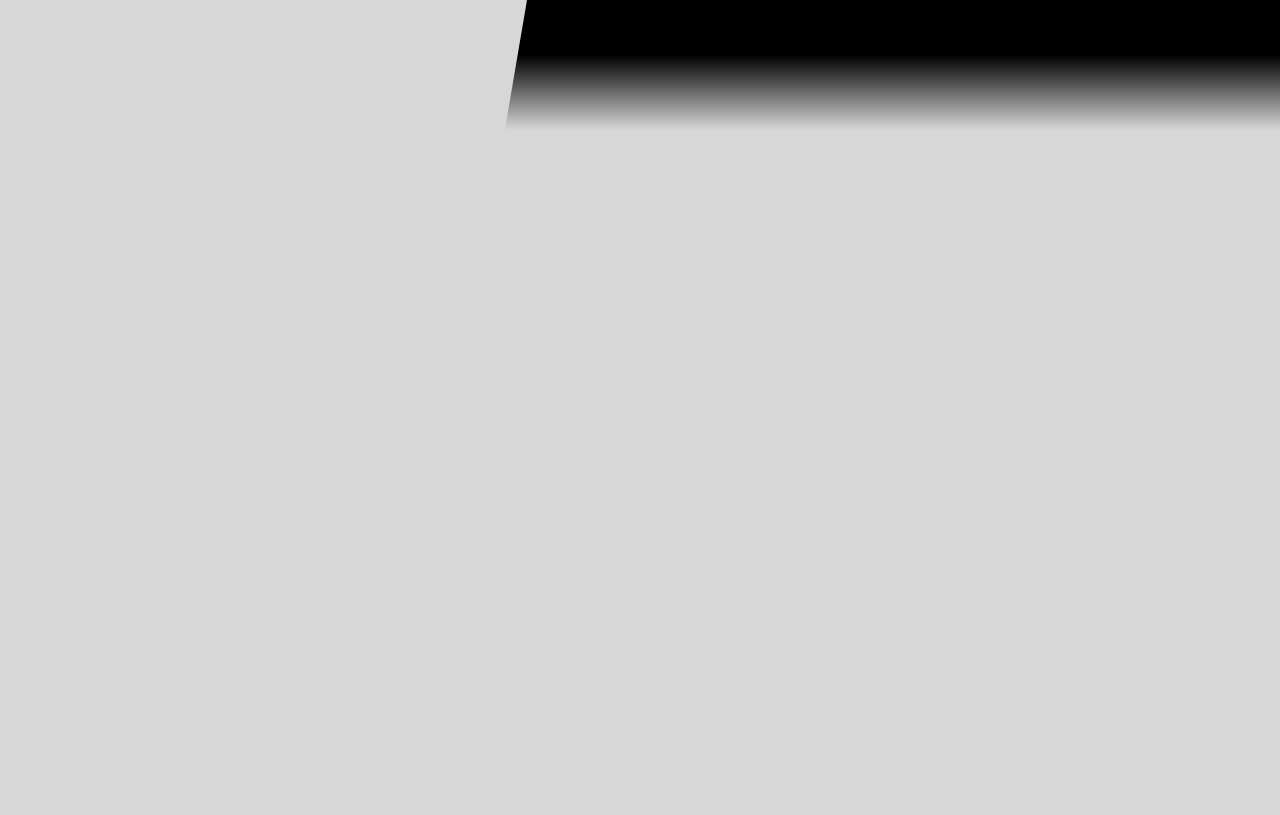
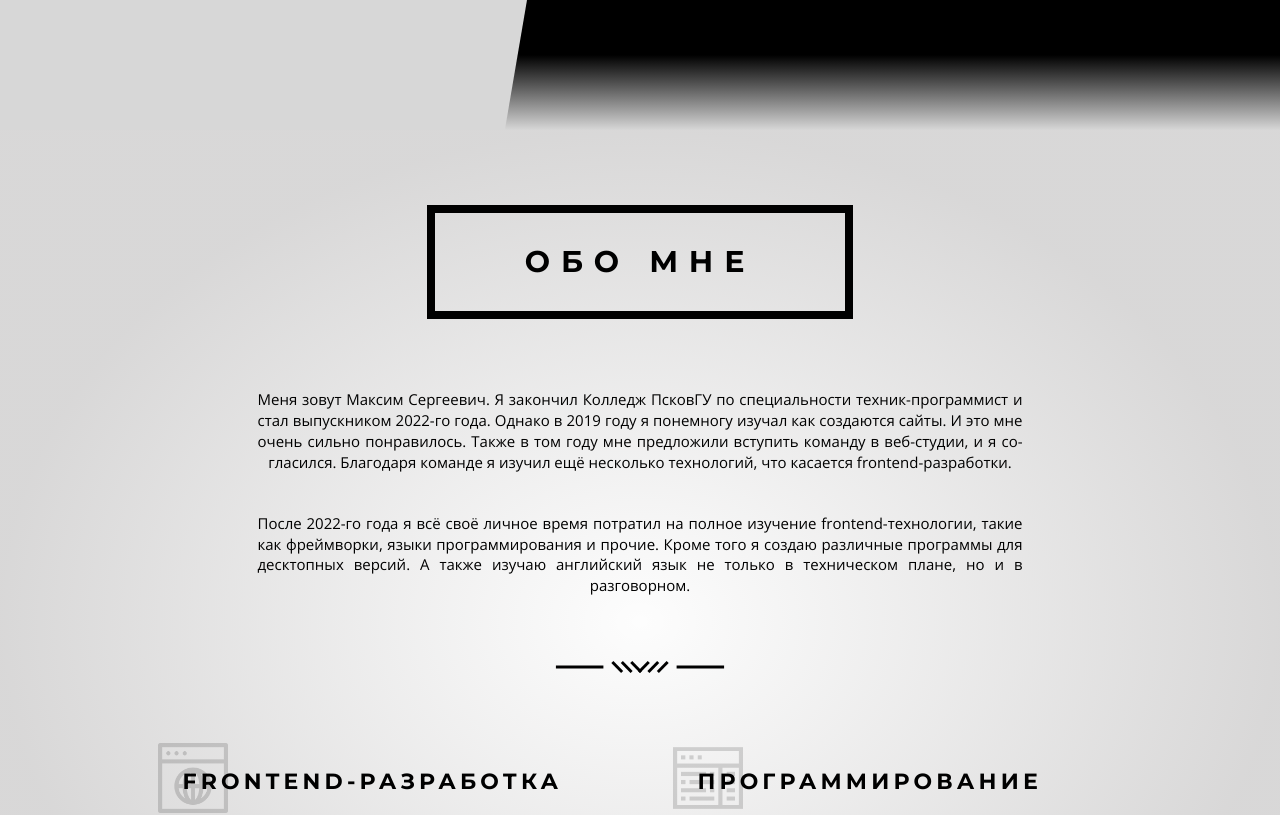
Before and after one commit to Endermax200113/site-portfolio, a React (Vite) app: page / in a window 1280 px wide. Shown: the part 620-1435 px from the top of the page. Before the commit the page ends 800 px from the top, so only its background shows below. Built offline with nearby package versions, Linux system fonts and the light colour scheme; a web font is replaced by a local one.

Commit message:
Fixed few bugs

```diff
--- a/src/assets/sass/App.scss
+++ b/src/assets/sass/App.scss
@@ -17,6 +17,12 @@
 	min-height: 100dvh;
 	scroll-padding-top: px-to-rem(65);
 	scroll-behavior: smooth;
+}
+
+@media only screen and (px-to-rem(1080) > width) {
+	.html {
+		scroll-padding-top: px-to-rem(57);
+	}
 }
 
 .body {
@@ -50,9 +56,9 @@
 }
 
 // .container {
-// 	width: 100%;width
-// 	height: 100%;height
-// 	padding: 0 50px;padding
-// 	display: flex;display
-// 	justify-content: space-between;justify-content
+// 	width: 100%;widthwidth
+// 	height: 100%;heightheight
+// 	padding: 0 50px;paddingpadding
+// 	display: flex;displaydisplay
+// 	justify-content: space-between;justify-contentjustify-content
 // }
--- a/src/components/main/Main.module.scss
+++ b/src/components/main/Main.module.scss
@@ -5,6 +5,7 @@
 	flex: $flex-main;
 	align-self: center;
 	display: flex;
+	flex-direction: column;
 	justify-content: center;
 	align-items: center;
 
--- a/src/components/representation/demonstration/information/informationText/InformationText.tsx
+++ b/src/components/representation/demonstration/information/informationText/InformationText.tsx
@@ -1,8 +1,8 @@
 import React, { HTMLAttributes } from 'react'
 import scss from './InformationText.module.scss'
-import LabelHello from '@ui/text/label/labelHello/LabelHello'
-import LabelWho from '@ui/text/label/labelWho/LabelWho'
-import LabelProfession from '@ui/text/label/labelProfession/LabelProfession'
+import LabelHello from '@ui/text/label/label-hello/LabelHello'
+import LabelWho from '@ui/text/label/label-who/LabelWho'
+import LabelProfession from '@ui/text/label/label-profession/LabelProfession'
 import { useAdaptiveSize } from '@hooks/useAdaptiveSize'
 
 interface PropsInformationText extends HTMLAttributes<HTMLDivElement> {}
--- a/src/routes/main/Main.tsx
+++ b/src/routes/main/Main.tsx
@@ -80,12 +80,12 @@ const Main: React.FC<PropsMain> = ({ ...props }) => {
 			{...props}>
 			<Representation ref={links.representation} />
 
-			{/* <div className={scss.gradient}>
+			<div className={scss.gradient}>
 				<About ref={links.about} />
-				<Skills ref={links.skills} />
+				{/* <Skills ref={links.skills} /> */}
 			</div>
 
-			<Portfolio ref={links.portfolio} />
+			{/* <Portfolio ref={links.portfolio} />
 			<Resume ref={links.cv} /> */}
 		</RootMain>
 	)
```
Also changed, not shown: src/components/ui/text/label/label-hello/LabelHello.module.scss (renamed from src/components/ui/text/label/labelHello/LabelHello.module.scss), src/components/ui/text/label/label-hello/LabelHello.tsx (renamed from src/components/ui/text/label/labelHello/LabelHello.tsx), src/components/ui/text/label/label-profession/LabelProfession.module.scss (renamed from src/components/ui/text/label/labelProfession/LabelProfession.module.scss), src/components/ui/text/label/label-profession/LabelProfession.tsx (renamed from src/components/ui/text/label/labelProfession/LabelProfession.tsx), src/components/ui/text/label/label-who/LabelWho.module.scss (renamed from src/components/ui/text/label/labelWho/LabelWho.module.scss), src/components/ui/text/label/label-who/LabelWho.tsx (renamed from src/components/ui/text/label/labelWho/LabelWho.tsx).
